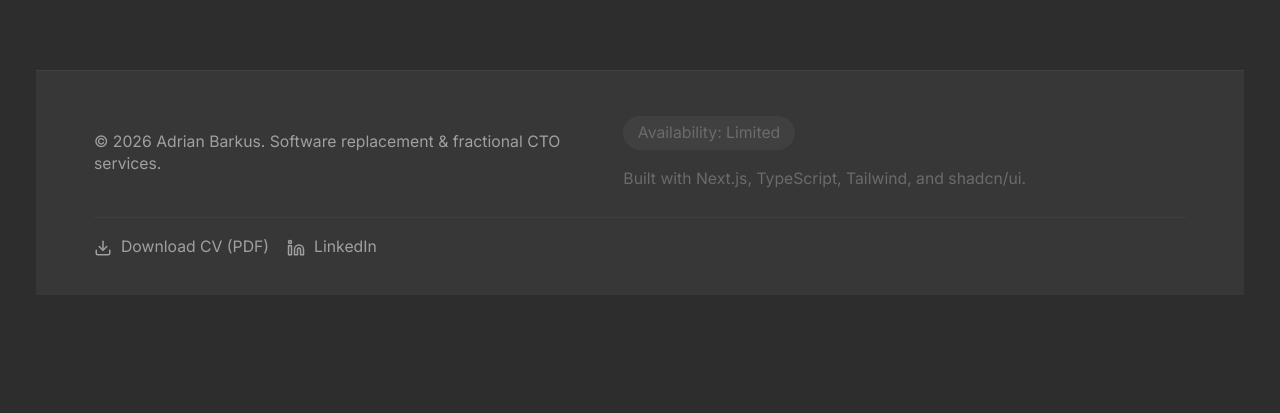
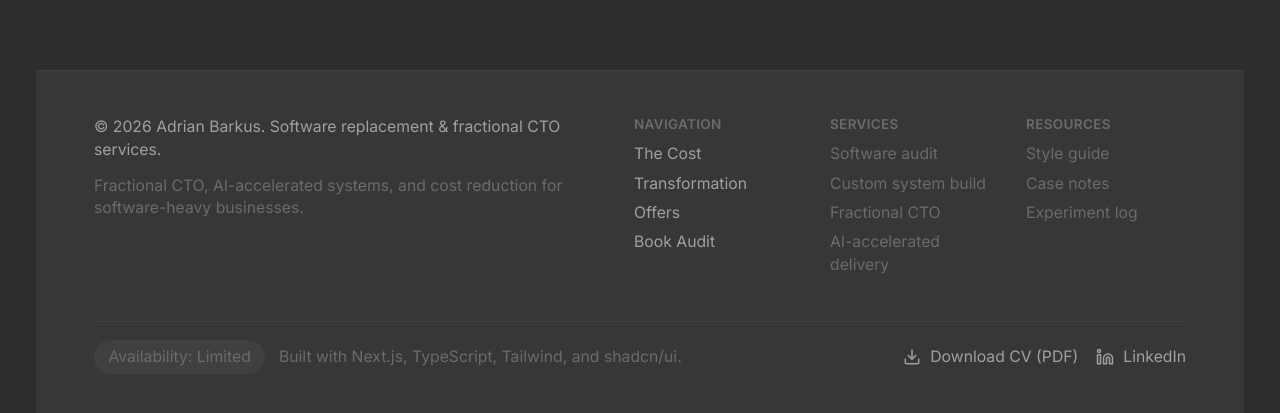
Before and after one commit to TheSpaceFox/adrianbarkus-website, a Next.js app: page /tech-electric in a window 1280 px wide. Shown: the part 9712-10125 px from the top of the page. Built offline with nearby package versions, Linux system fonts and the light colour scheme; no server answers.

Commit message:
feat: make footer a full snap section with richer content

```diff
--- a/app/page.tsx
+++ b/app/page.tsx
@@ -27,7 +27,10 @@ export default function Home() {
         <RiskReversal />
         <FAQ />
         <FinalCTA />
-        <Footer />
+        {/* Footer as its own snapping section */}
+        <section className="min-h-screen-dynamic snap-start flex flex-col justify-end bg-surface">
+          <Footer />
+        </section>
         <ThemeSwitcher />
       </main>
     </>
--- a/components/Footer.tsx
+++ b/components/Footer.tsx
@@ -11,16 +11,72 @@ export function Footer({ className }: FooterProps) {
 
   return (
     <footer
-      className={`border-t border-border pt-10 pb-8 bg-surface ${className ?? ''}`}
+      className={`border-t border-border pt-10 pb-10 bg-surface ${className ?? ''}`}
     >
       <div className="max-w-[1200px] mx-auto px-6 sm:px-8 lg:px-12">
-        <div className="flex flex-col gap-6">
-          {/* Main content row */}
-          <div className="flex flex-col gap-4 sm:flex-row sm:items-center sm:justify-between">
+        <div className="flex flex-col gap-10">
+          {/* Top row: brand + nav columns */}
+          <div className="flex flex-col gap-8 md:flex-row md:items-start md:justify-between">
+            {/* Brand / summary */}
+            <div className="max-w-md space-y-3">
               <p className="text-sm text-foreground-secondary">
                 © {year} Adrian Barkus. Software replacement & fractional CTO services.
               </p>
-            <div className="flex flex-wrap items-center gap-4 text-xs sm:text-sm">
+              <p className="text-sm text-foreground-tertiary">
+                Fractional CTO, AI-accelerated systems, and cost reduction for software-heavy businesses.
+              </p>
+            </div>
+
+            {/* Link columns */}
+            <div className="grid grid-cols-2 gap-8 text-sm md:grid-cols-3">
+              <div className="space-y-2">
+                <p className="text-xs font-semibold uppercase tracking-wide text-foreground-tertiary">
+                  Navigation
+                </p>
+                <div className="flex flex-col gap-1.5 text-foreground-secondary">
+                  <Link href="#problems" className="hover:text-primary transition-colors">
+                    The Cost
+                  </Link>
+                  <Link href="#transformation" className="hover:text-primary transition-colors">
+                    Transformation
+                  </Link>
+                  <Link href="#offers" className="hover:text-primary transition-colors">
+                    Offers
+                  </Link>
+                  <Link href="#cta" className="hover:text-primary transition-colors">
+                    Book Audit
+                  </Link>
+                </div>
+              </div>
+
+              <div className="space-y-2">
+                <p className="text-xs font-semibold uppercase tracking-wide text-foreground-tertiary">
+                  Services
+                </p>
+                <div className="flex flex-col gap-1.5 text-foreground-secondary">
+                  <span className="text-foreground-tertiary">Software audit</span>
+                  <span className="text-foreground-tertiary">Custom system build</span>
+                  <span className="text-foreground-tertiary">Fractional CTO</span>
+                  <span className="text-foreground-tertiary">AI-accelerated delivery</span>
+                </div>
+              </div>
+
+              <div className="space-y-2 hidden md:block">
+                <p className="text-xs font-semibold uppercase tracking-wide text-foreground-tertiary">
+                  Resources
+                </p>
+                <div className="flex flex-col gap-1.5 text-foreground-secondary">
+                  <span className="text-foreground-tertiary">Style guide</span>
+                  <span className="text-foreground-tertiary">Case notes</span>
+                  <span className="text-foreground-tertiary">Experiment log</span>
+                </div>
+              </div>
+            </div>
+          </div>
+
+          {/* Bottom row: status + tech + actions */}
+          <div className="flex flex-col gap-4 border-t border-border pt-4 sm:flex-row sm:items-center sm:justify-between">
+            <div className="flex flex-wrap items-center gap-3 text-xs sm:text-sm">
               <span className="rounded-full bg-surface-elevated border border-border px-3 py-1 text-foreground-tertiary">
                 Availability: Limited
               </span>
@@ -28,16 +84,14 @@ export function Footer({ className }: FooterProps) {
                 Built with Next.js, TypeScript, Tailwind, and shadcn/ui.
               </span>
             </div>
-          </div>
 
-          {/* Links Row */}
-          <div className="flex flex-col sm:flex-row items-center justify-center sm:justify-start gap-4 pt-4 border-t border-border">
+            <div className="flex flex-wrap items-center gap-4 text-xs sm:text-sm">
               <Link
                 href={cvUrl}
                 download="AdrianBarkus-CV-July-2025-FRACTIONAL-CTO-AI-POWERED-BUILDER.pdf"
                 target="_blank"
                 rel="noopener noreferrer"
-              className="inline-flex items-center gap-2 text-sm text-foreground-secondary hover:text-primary transition-colors"
+                className="inline-flex items-center gap-2 text-foreground-secondary hover:text-primary transition-colors"
               >
                 <Download className="h-4 w-4" />
                 <span>Download CV (PDF)</span>
@@ -46,7 +100,7 @@ export function Footer({ className }: FooterProps) {
                 href="https://www.linkedin.com/in/adrianbarkus/"
                 target="_blank"
                 rel="noopener noreferrer"
-              className="inline-flex items-center gap-2 text-sm text-foreground-secondary hover:text-primary transition-colors"
+                className="inline-flex items-center gap-2 text-foreground-secondary hover:text-primary transition-colors"
               >
                 <Linkedin className="h-4 w-4" />
                 <span>LinkedIn</span>
@@ -54,6 +108,7 @@ export function Footer({ className }: FooterProps) {
             </div>
           </div>
         </div>
+      </div>
     </footer>
   );
 }
```
Lines whose indentation alone changed are shown as unchanged.
